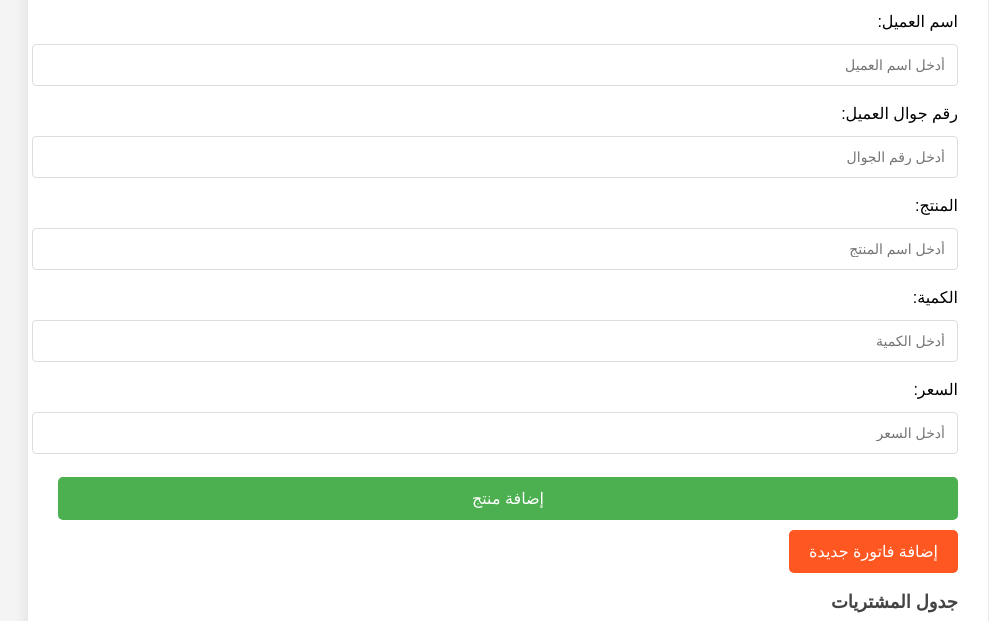
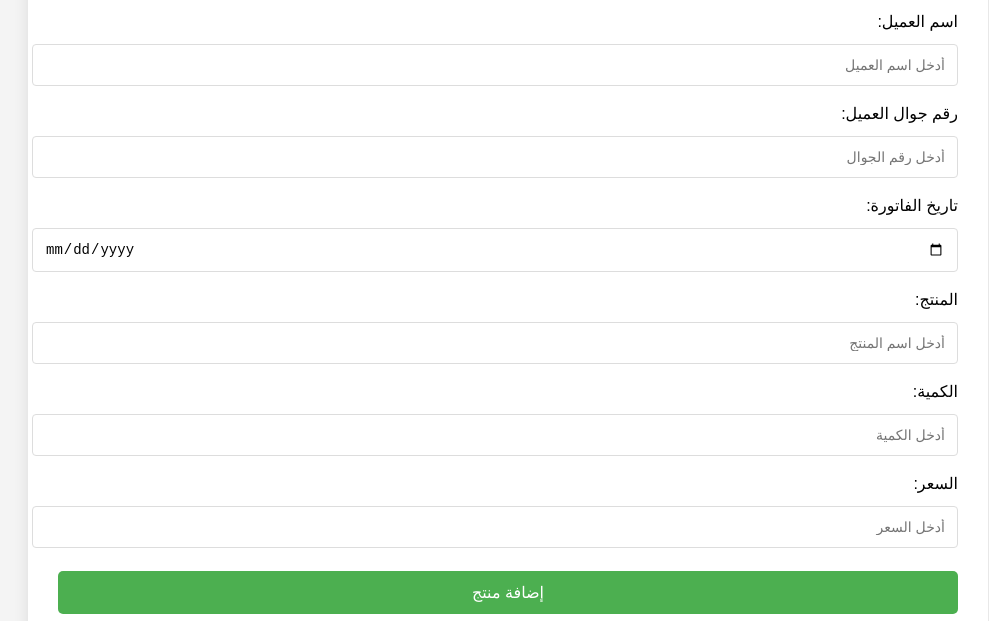
Before and after one commit to SWE-M/accounting-system, a plain HTML site: page index.html in a window 1280 px wide. Shown: the part 147-768 px from the top of the page, without its empty margins (132-1121 px from the left). Drawn offline with Linux system fonts and the light colour scheme.

Commit message:
Update index.html

```diff
--- a/index.html
+++ b/index.html
@@ -21,6 +21,9 @@
 
         <label for="client-phone">رقم جوال العميل:</label>
         <input type="text" id="client-phone" placeholder="أدخل رقم الجوال" required><br>
+
+        <label for="invoice-date">تاريخ الفاتورة:</label>
+        <input type="date" id="invoice-date" required><br>
 
         <label for="purchase-product">المنتج:</label>
         <input type="text" id="purchase-product" placeholder="أدخل اسم المنتج" required><br>
```
